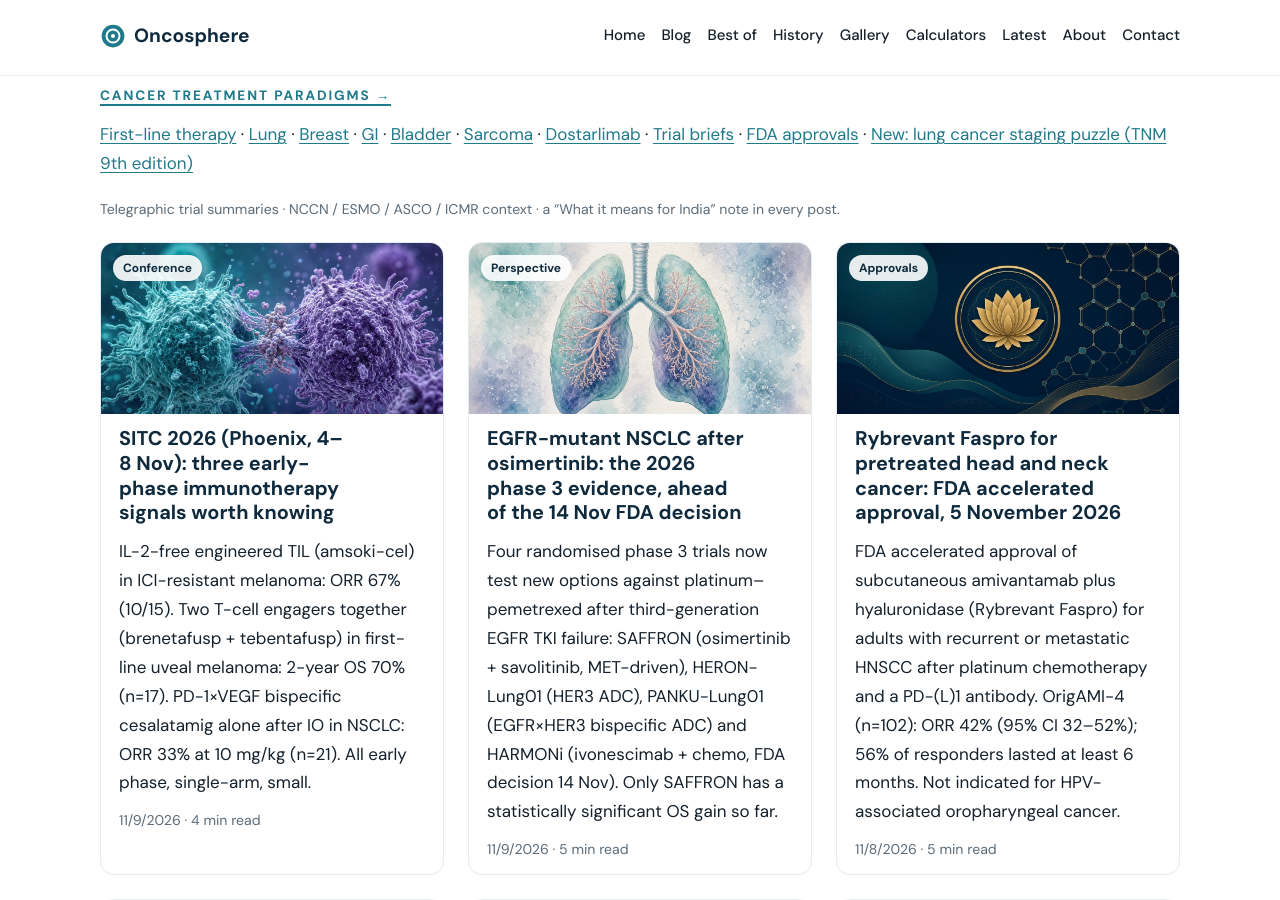
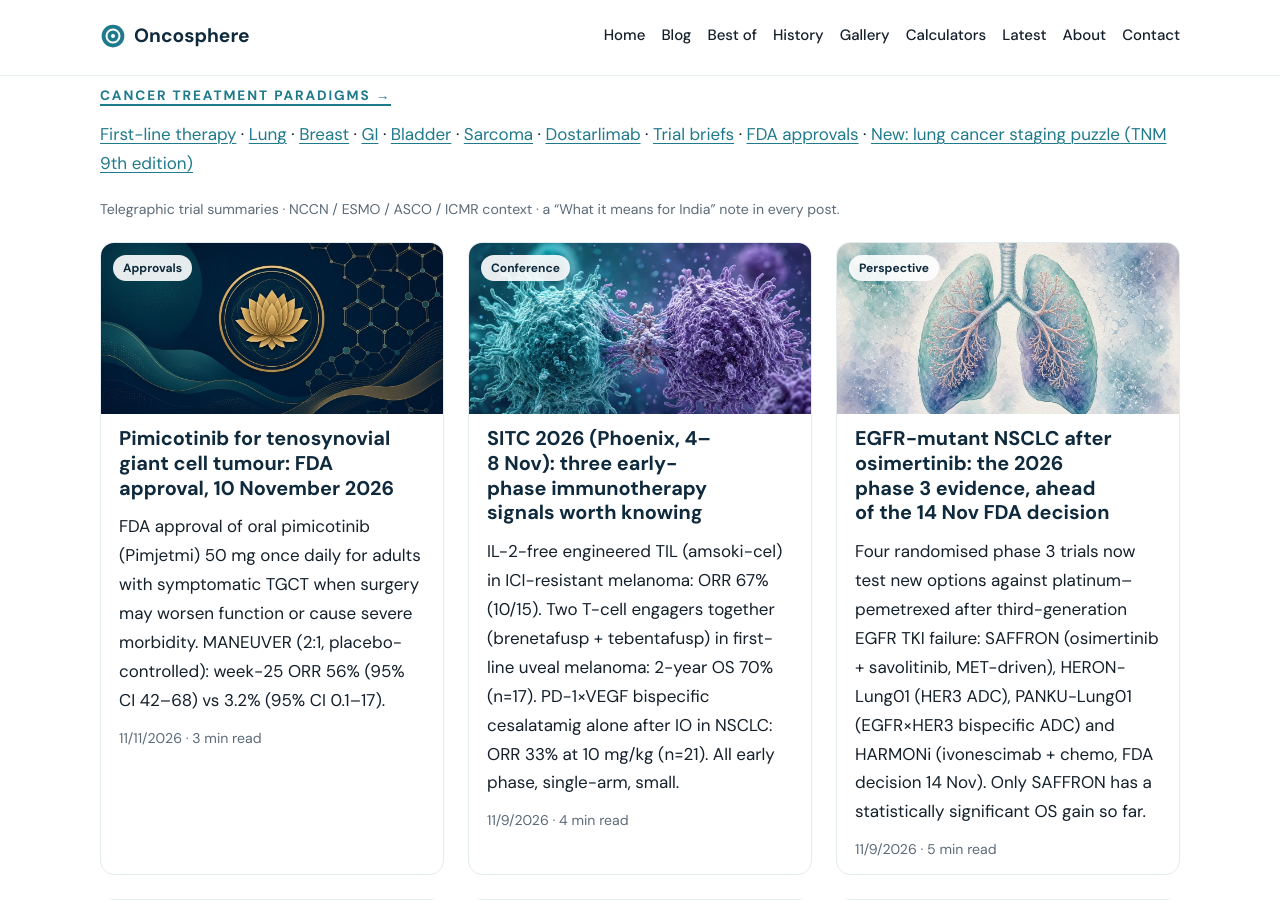
Before and after one commit to senthilstar/Oncosphere, a Jekyll site: the page built from index.html, in a window 1280 px wide and 900 px high, scrolled down 1495 px. Built offline with Jekyll 4.4.1, drawn with Linux system fonts in a browser that asks for light colours; some of the changed lines change nothing that is shown.

Commit message:
Nightly add: pimicotinib TGCT FDA approval news note (MANEUVER); wire into paradigms sarcoma and FDA

```diff
--- /dev/null
+++ b/_posts/2026-11-11-pimicotinib-tgct-fda-approval.md
@@ -0,0 +1,47 @@
+---
+title: "Pimicotinib for tenosynovial giant cell tumour: FDA approval, 10 November 2026"
+cover: approvals
+updated: 2026-11-11
+category: Approvals
+audience: clinicians
+summary: "FDA approval of oral pimicotinib (Pimjetmi) 50 mg once daily for adults with symptomatic TGCT when surgery may worsen function or cause severe morbidity. MANEUVER (2:1, placebo-controlled): week-25 ORR 56% (95% CI 42–68) vs 3.2% (95% CI 0.1–17)."
+description: "FDA approval of oral pimicotinib (Pimjetmi) 50 mg once daily for adults with symptomatic TGCT when surgery may worsen function or cause severe morbidity. MANEUVER (2:1, placebo-controlled): week-25 ORR 56% (95% CI 42–68) vs 3.2% (95% CI 0.1–17)."
+tldr: "US approval on 10 November 2026 for pimicotinib, an oral kinase inhibitor, in adults with symptomatic tenosynovial giant cell tumour for whom resection may worsen function or cause severe morbidity. In the randomised, placebo-controlled MANEUVER trial, blinded central ORR at week 25 was 56% vs 3.2%, with gains in range of motion, pain and physical function. This is a regular (not accelerated) approval and not a CDSCO approval."
+sources:
+  - title: "FDA — FDA approves pimicotinib for symptomatic tenosynovial giant cell tumor (10 Nov 2026)"
+    url: https://www.fda.gov/drugs/cancer-approvals/fda-approves-pimicotinib-symptomatic-tenosynovial-giant-cell-tumor
+  - title: "FDA — Oncology/Hematologic Malignancies Approval Notifications"
+    url: https://www.fda.gov/drugs/cancer-approvals/oncology-cancerhematologic-malignancies-approval-notifications
+  - title: "ClinicalTrials.gov — MANEUVER (NCT05804045)"
+    url: https://clinicaltrials.gov/study/NCT05804045
+---
+On 10 November 2026 the US Food and Drug Administration **approved pimicotinib** (Pimjetmi, EMD Serono), an oral kinase inhibitor, for adults with **symptomatic tenosynovial giant cell tumour (TGCT)** for which surgical resection may cause worsening functional limitation or severe morbidity. The recommended dose is **50 mg orally once daily**, with or without food.
+
+TGCT is a locally aggressive, usually non-metastasising tumour of the joint lining and tendon sheath. Surgery remains the mainstay, but diffuse or recurrent disease around large joints can leave patients with pain and stiffness, and repeated operations can make function worse. That is the group this label addresses.
+
+## MANEUVER in brief
+Efficacy was evaluated in MANEUVER ([NCT05804045](https://clinicaltrials.gov/study/NCT05804045)), a double-blind, placebo-controlled, international trial. Patients with symptomatic TGCT, at least one measurable lesion of 2 cm or more, and disease where resection could cause dysfunction or serious complications were randomised 2:1 to pimicotinib 50 mg or placebo once daily, stratified by region (China vs non-China).
+
+The major efficacy outcome was overall response rate by blinded independent central review per RECIST v1.1 at week 25:
+
+| Week 25 (BICR, RECIST v1.1) | Pimicotinib | Placebo |
+|---|---|---|
+| Overall response rate | **56%** (95% CI 42–68) | 3.2% (95% CI 0.1–17) |
+
+- **Duration of response:** median not reached; 32 responders (91%) had a response lasting at least 6 months and 27 (77%) at least 12 months.
+- **Function and symptoms:** at week 25 the pimicotinib arm showed statistically significant improvements over placebo in active range of motion of the affected joint (goniometry), worst pain (BPI Worst Pain NRS) and physical functioning (PROMIS Physical Function T-score).
+
+The FDA notice does not give the size of each arm, so we have not quoted one here.
+
+## Safety
+The most common adverse reactions (>20%) were pruritus, rash, face oedema, periorbital oedema, fatigue, nausea, headache and peripheral oedema. The most common laboratory abnormalities (>30%) were raised creatine phosphokinase, lactate dehydrogenase, AST, lipase, cholesterol, amylase and ALT.
+
+The prescribing information carries warnings and precautions for **hepatotoxicity**, **embryo-fetal toxicity**, and **increased serum creatinine without an effect on renal function**. Liver tests deserve attention in practice; the full prescribing information will be posted on Drugs@FDA.
+
+## Regulatory notes
+Pimicotinib had fast track and breakthrough therapy designations. The review ran under Project Orbis with Australia’s TGA, Health Canada, Israel’s Ministry of Health, Swissmedic and the UK MHRA, with the EMA as an observer; those agencies may still be reviewing their applications. The FDA also used the Assessment Aid.
+
+## For readers in India
+An FDA approval does not mean CDSCO approval, availability or reimbursement here. For most patients with localised TGCT, surgery by an experienced orthopaedic oncology team is still the first conversation; systemic therapy is for disease where an operation is likely to cost more function than it saves. Baseline and periodic liver tests, and a pregnancy plan for patients of reproductive age, follow directly from the label’s warnings. We will update this note if an Indian approval or access route is announced.
+
+Related: [Rybrevant Faspro for pretreated head and neck cancer (5 Nov 2026)]({{ '/rybrevant-faspro-hnscc-fda-approval/' | relative_url }}) · [Three oncology FDA decisions to watch in November 2026]({{ '/oncology-fda-decisions-to-watch-november-2026/' | relative_url }}) · [DeFi — nirogacestat in desmoid tumours]({{ '/defi-trial/' | relative_url }}).
--- a/paradigms.md
+++ b/paradigms.md
@@ -30,6 +30,7 @@ Telegraphic trial summaries · NCCN / ESMO / ASCO / ICMR context · a “What it
 - [Advanced bladder (urothelial) cancer]({{ '/advanced-bladder-urothelial-cancer/' | relative_url }})
 
 ## Sarcoma {#sarcoma}
+- [New 11 Nov 2026: pimicotinib for tenosynovial giant cell tumour (FDA approval)]({{ '/pimicotinib-tgct-fda-approval/' | relative_url }})
 - [DeFi — nirogacestat in desmoid tumours]({{ '/defi-trial/' | relative_url }})
 
 ## Immunotherapy — dostarlimab {#immuno}
@@ -40,6 +41,7 @@ Telegraphic trial summaries · NCCN / ESMO / ASCO / ICMR context · a “What it
 - [Trial briefs, October 2026]({{ '/trial-briefs-october-2026/' | relative_url }})
 
 ## FDA approvals {#fda}
+- [New 11 Nov 2026: pimicotinib (Pimjetmi) for symptomatic TGCT]({{ '/pimicotinib-tgct-fda-approval/' | relative_url }})
 - [New 8 Nov 2026: Rybrevant Faspro (amivantamab) for pretreated HNSCC]({{ '/rybrevant-faspro-hnscc-fda-approval/' | relative_url }})
 - [FDA oncology approvals, October 2026]({{ '/fda-oncology-approvals-october-2026/' | relative_url }})
 - [Three oncology FDA decisions to watch in November 2026]({{ '/oncology-fda-decisions-to-watch-november-2026/' | relative_url }})
```
